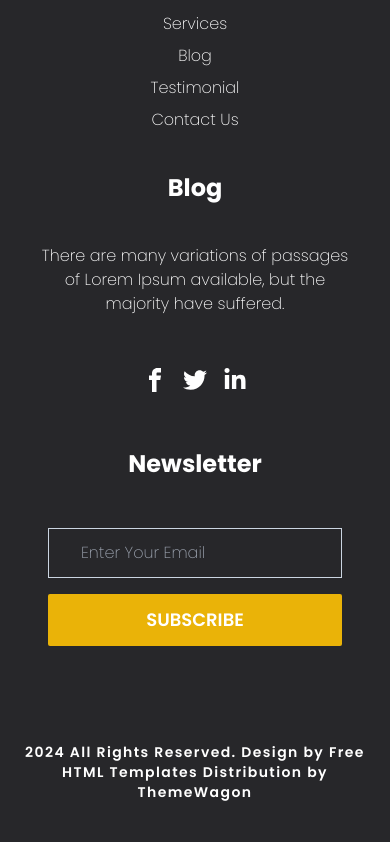
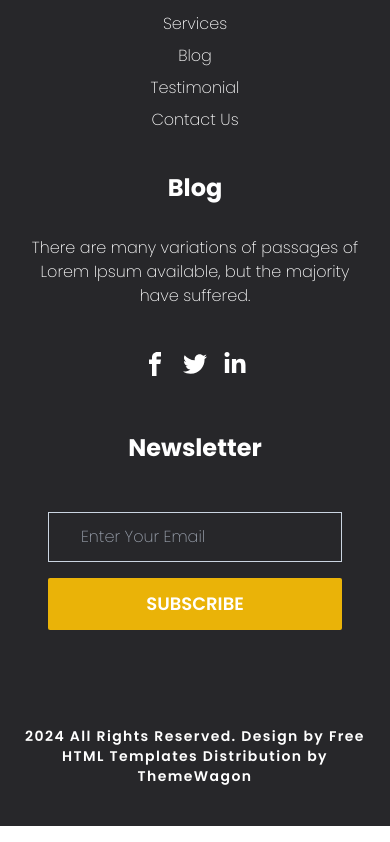
Before and after one commit to SheraziJanjua/electreicca, a React (Vite) app: page / in a window 390 px wide. Shown: the part 5146-5988 px from the top of the page. Built offline with nearby package versions, Linux system fonts and the light colour scheme.

Commit message:
5th commit

```diff
--- a/src/Components/Footer.jsx
+++ b/src/Components/Footer.jsx
@@ -24,7 +24,7 @@ const Footer = () => {
 
           <div className="flex-1 text-center md:text-left">
             <h2 className="text-2xl font-bold">Blog</h2>
-            <p className="mt-2 p-8 md:p-0 md:mt-12 w-full md:w-56 mx-auto md:mx-0">
+            <p className="mt-2 p-6 md:p-0 md:mt-12 w-full md:w-56 mx-auto md:mx-0">
               There are many variations of passages of Lorem Ipsum available, but the majority have suffered.
             </p>
             <div className="mt-5 md:mt-6 flex justify-center md:justify-start space-x-4 text-2xl">
```
